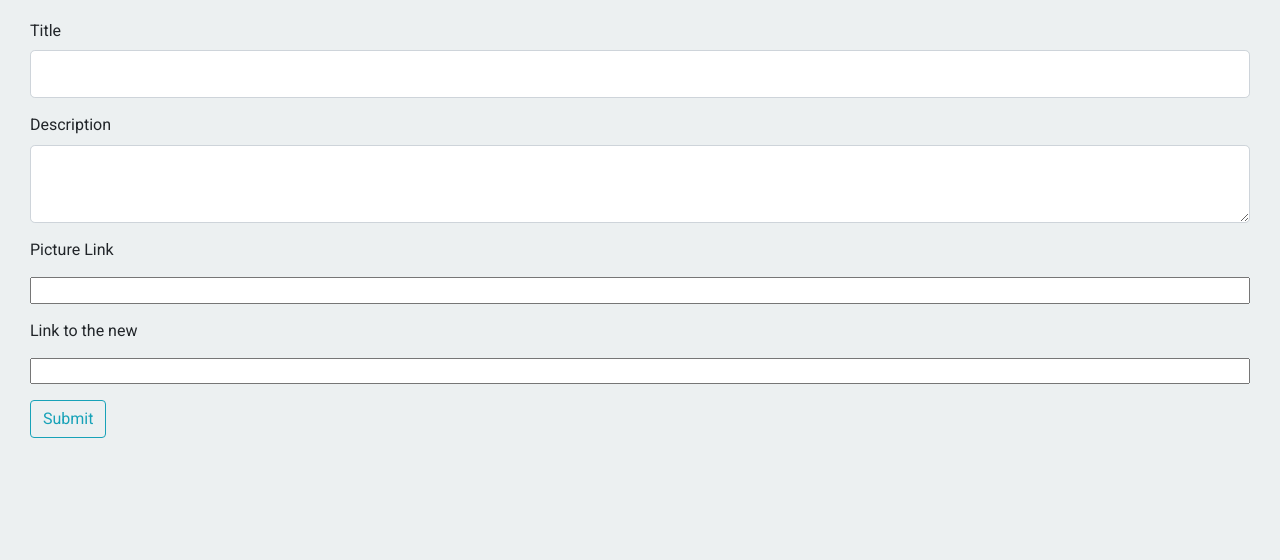
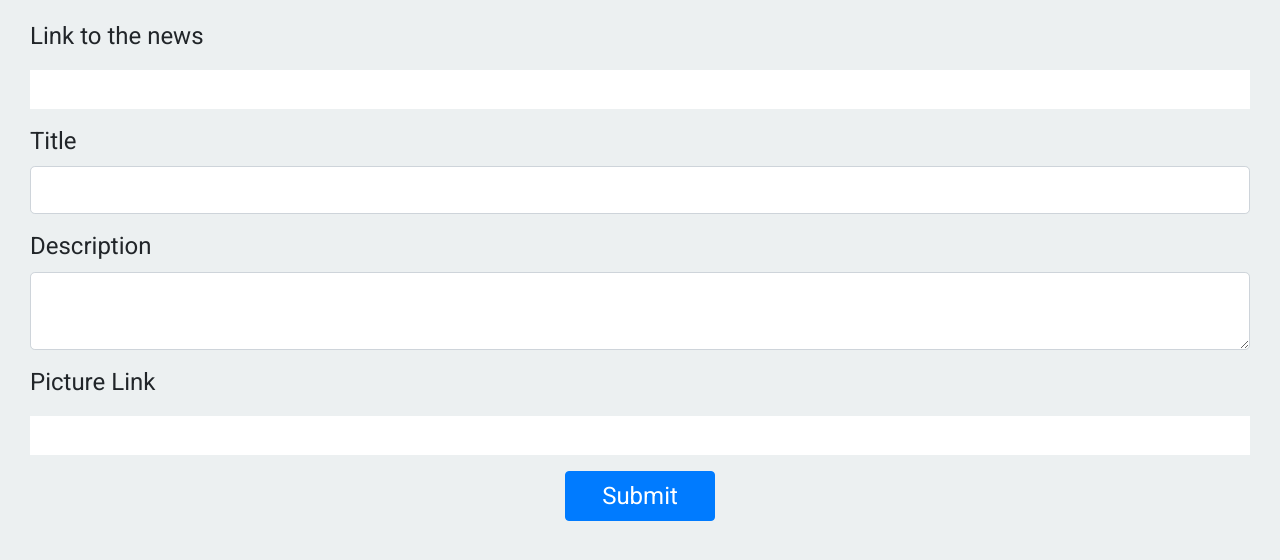
Before and after one commit to marcin-marciszewski/newsdig, a Flask app: page /create in a window 1280 px wide. Shown: the part 75-635 px from the top of the page. Run offline with Flask 2, Linux system fonts and the light colour scheme; a user stored in the database is signed in; some libraries are stand-ins or nearby versions.

Commit message:
Add news form

```diff
--- a/news/news_group/forms.py
+++ b/news/news_group/forms.py
@@ -1,6 +1,6 @@
 from flask_wtf import FlaskForm
 from wtforms import StringField, PasswordField, SubmitField, TextAreaField
-from wtforms.validators import DataRequired, Email, EqualTo
+from wtforms.validators import DataRequired, Email, EqualTo, URL
 from wtforms import ValidationError
 from flask_wtf.file import FileField, FileAllowed
 
@@ -8,7 +8,7 @@ from flask_wtf.file import FileField, FileAllowed
 class NewsForm(FlaskForm):
     title_news = StringField('Title', validators=[DataRequired()])
     text_news = TextAreaField('Description', validators=[DataRequired()])
-    link = StringField('Link to the new', validators=[DataRequired()])
+    link = StringField('Link to the news', validators=[URL()])
     picture_link = StringField('Picture Link')
     submit_news = SubmitField('Submit')
 
--- a/news/static/css/main.css
+++ b/news/static/css/main.css
@@ -19,7 +19,7 @@ body {
   justify-content: center; }
 
 .hidden {
-  display: none; }
+  display: none !important; }
 
 a:hover {
   text-decoration: none;
@@ -88,6 +88,7 @@ a:hover {
     padding: 20px;
     text-align: center; }
   .card .card-body {
+    margin-top: 30px;
     align-items: center;
     display: flex; }
     .card .card-body .likes {
@@ -196,3 +197,17 @@ a:hover {
     margin-top: 30px;
     font-size: 24px;
     font-weight: 400; }
+
+.label {
+  font-size: 24px; }
+
+.submit-news .btn {
+  display: block;
+  margin: 15px auto;
+  font-size: 24px;
+  width: 150px; }
+
+.form-control-file {
+  font-size: 28px;
+  outline: none;
+  border: none; }
--- a/news/static/js/app.js
+++ b/news/static/js/app.js
@@ -1,8 +1,14 @@
 // cache the DOM
 const updateUserEl = document.querySelector('#update_user');
 const updateUserFormEl = document.querySelector('#user_update_form');
-const likeBtn = document.querySelector('.like');
-const disLikeBtn = document.querySelector('.dislike');
+
+// remove flash message
+$(document).ready(function () {
+  setTimeout(function () {
+    $('.alert').alert('close');
+  }, 2000);
+});
+
 //  open update user form
 if (updateUserEl) {
   updateUserEl.addEventListener('click', (event) => {
@@ -10,53 +16,3 @@ if (updateUserEl) {
     updateUserFormEl.classList.toggle('hidden');
   });
 }
-
-// // Like or dislike news
-// sessionStorage.removeItem('like');
-// $(document).ready(function () {
-//   if (window.location.href.indexOf('news/') > -1) {
-//     const like = sessionStorage.getItem('like');
-//     if (!like) {
-//       disLikeBtn.classList.add('hidden');
-//     } else {
-//       likeBtn.classList.add('hidden');
-//     }
-//   }
-
-//   if (likeBtn || disLikeBtn) {
-//     likeBtn.addEventListener('click', (event) => {
-//       sessionStorage.setItem('like', 'false');
-//     });
-
-//     disLikeBtn.addEventListener('click', (event) => {
-//       sessionStorage.removeItem('like');
-//     });
-//   }
-// });
-
-// if (likeBtn || disLikeBtn) {
-//   const like = sessionStorage.getItem('like');
-
-//   window.onload = function () {
-//     if (!like) {
-//       disLikeBtn.classList.add('hidden');
-//     } else {
-//       likeBtn.classList.add('hidden');
-//     }
-//   };
-
-//   likeBtn.addEventListener('click', (event) => {
-//     sessionStorage.setItem('like', 'false');
-//   });
-
-//   disLikeBtn.addEventListener('click', (event) => {
-//     sessionStorage.removeItem('like');
-//   });
-// }
-
-// remove flash message
-$(document).ready(function () {
-  setTimeout(function () {
-    $('.alert').alert('close');
-  }, 2000);
-});
--- a/news/templates/create_news.html
+++ b/news/templates/create_news.html
@@ -1,25 +1,38 @@
-{%extends 'base.html'%} {%block content%}
+{%extends 'base.html'%}
+{%block content%}
+{% for field, errors in form.errors.items() %}
+<br>
+<div class="alert alert-success alert-dismissible fade show" role="alert">
+  <button type="button" class="fade close" data-dismiss="alert" aria-label="Close">
+    <span aria-hidden="true">&times;</span>
+  </button>
+  {{ ', '.join(errors) }}
+</div>
+{% endfor %}
+
 <div class="container">
   <form class="form-group" method="POST">
     {{form.hidden_tag()}}
-    <div class="form-group">
-      {{form.title_news.label(class='form-control-label')}}
+    <div class="form-group news-link-btn">
+      {{ form.link.label(class="form-group label") }} {{
+      form.link(class="form-control-file") }}
+    </div>
+
+    <div class="form-group  ">
+      {{form.title_news.label(class='form-control-label label')}}
       {{form.title_news(class='form-control form-control-lg')}}
     </div>
-    <div class="form-group">
-      {{form.text_news.label(class='form-control-label')}}
+    <div class="form-group ">
+      {{form.text_news.label(class='form-control-label label')}}
       {{form.text_news(class='form-control form-control-lg')}}
     </div>
-    <div class="form-group">
-      {{ form.picture_link.label(class="form-group") }} {{
+    <div class="form-group ">
+      {{ form.picture_link.label(class="form-group label") }} {{
       form.picture_link(class="form-control-file") }}
     </div>
-    <div class="form-group">
-      {{ form.link.label(class="form-group") }} {{
-      form.link(class="form-control-file") }}
-    </div>
-    <div class="form-group">
-      {{form.submit_news(class='btn btn-outline-info')}}
+
+    <div class="form-group submit-news">
+      {{form.submit_news(class='btn btn-primary')}}
     </div>
   </form>
 </div>
--- a/news/templates/user_news.html
+++ b/news/templates/user_news.html
@@ -7,7 +7,6 @@
             <img src="{{url_for('static',filename='profile_pics/'+user.profile_image)}}">
         </div>
     </div>
-
 
     {% if not user_news.items %}
     <h4>No news yet!</h4>
--- a/scss/main.scss
+++ b/scss/main.scss
@@ -26,7 +26,7 @@ body {
 }
 
 .hidden {
-  display: none;
+  display: none !important;
 }
 
 a {
@@ -128,6 +128,7 @@ a {
   }
 
   .card-body {
+    margin-top: 30px;
     align-items: center;
     display: flex;
 
@@ -283,8 +284,6 @@ a {
   }
 }
 
-
-
 .comment-form {
   .comment-label {
     margin-top: 30px;
@@ -299,3 +298,26 @@ a {
   display: block;
   margin: 0 auto;
 }
+
+// Add news
+.label {
+  font: {
+    size: 24px;
+  }
+}
+
+
+.submit-news {
+  .btn {
+    display: block;
+    margin: 15px auto;
+    font-size: 24px;
+    width: 150px;
+  }
+}
+
+.form-control-file {
+  font-size: 28px;
+  outline: none;
+  border: none;
+}
```
Also changed, not shown: news/templates/search.html (+5 -13 lines), news/data.sqlite.
